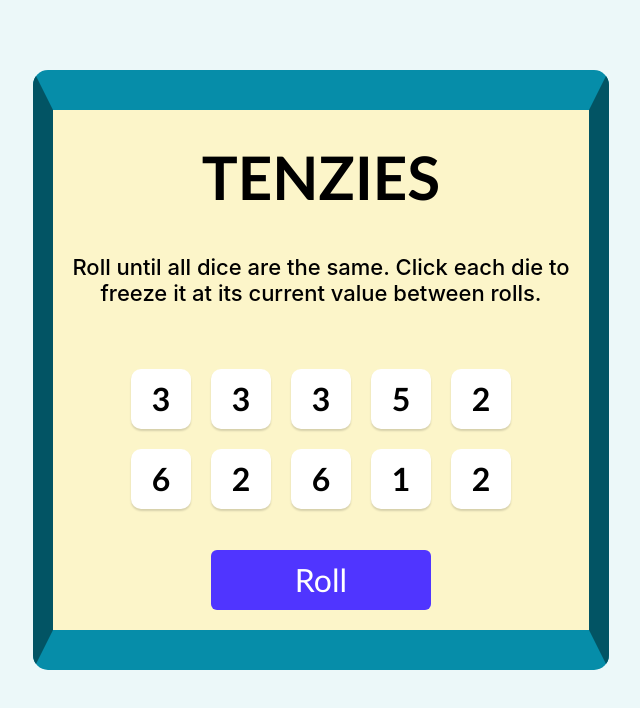
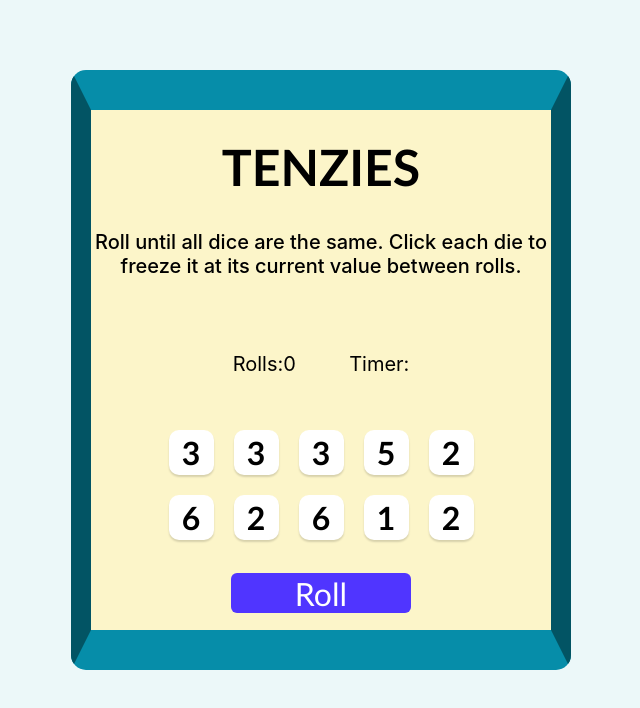
Before and after one commit to Klimcuks/Tenzi, a React (Create React App) app: page / in a window 1280 px wide. Shown: the top 708 px of the page, without its empty margins (319-959 px from the left). Built offline with nearby package versions, Linux system fonts and the light colour scheme.

Commit message:
added func to count num of rolls

```diff
--- a/src/App.js
+++ b/src/App.js
@@ -8,6 +8,7 @@ function App() {
   const [dice, setDice] = useState(allDice());
   const [tenzies, setTenzies] = useState(false);
   const [isRolling, setIsRolling] = useState(true);
+  const [rollCount, setRollCount] = useState(0)
 
   useEffect(() => {
     const allHeldDice = dice.every((die) => die.isHeld);
@@ -65,10 +66,16 @@ function App() {
             };
         })
       );
+      increaseRollCount()
     } else {
       setTenzies(false);
       setDice(allDice());
+      setRollCount(0)
     }
+  }
+
+  function increaseRollCount(){
+    setRollCount((prevResult)=> prevResult +=1)
   }
 
   return (
@@ -80,9 +87,12 @@ function App() {
         Roll until all dice are the same. Click each die to freeze it at its
         current value between rolls.
       </p>
-
+      <div className="stats">
+        <p>Rolls:{rollCount}</p>
+        <p>Timer:</p>
+      </div>
       {!isRolling ? (
-        <h1 style={{fontSize: 70}}>Rolling...</h1>
+        <h1 style={{fontSize: 50}}>Rolling...</h1>
       ) : (
         <div className="dice-container"> {diceEl}</div>
       )}
--- a/src/style.css
+++ b/src/style.css
@@ -16,13 +16,23 @@ main {
   border-right: 20px solid #025464;
   border-radius: 15px;
 
-  width: 45%;
+  width: min(80vw, 500px);
+  min-height: 60vh;
   height: 600px;
   margin: 70px auto;
   display: flex;
   flex-direction: column;
   justify-content: space-around;
   align-items: center;
+}
+
+.stats {
+  display: flex;
+  width: 50%;
+  justify-content: space-around;
+  font-family: 'Inter', sans-serif;
+  font-size: 20px;
+
 }
 .dice-container {
   display: grid;
@@ -31,20 +41,20 @@ main {
     border-radius: 15px;
 }
 .title {
-  font-size: 60px;
+  font-size: 50px;
   margin: 0;
   padding-top: 10px
 }
 .instructions {
   font-family: 'Inter', sans-serif;
   font-weight: 500;
-  font-size: 22px;
+  font-size: 20px;
   margin-top: 0;
   text-align: center;
 }
 .die-face {
-  height: 60px;
-  width: 60px;
+  height: 45px;
+  width: 45px;
   box-shadow: 0px 2px 2px rgba(0, 0, 0, 0.15);
   border-radius: 10px;
   display: flex;
@@ -57,8 +67,8 @@ main {
   font-size: 2rem;
 }
 .roll-btn {
-    height: 60px;
-    width: 220px;
+    height: 40px;
+    width: 180px;
     border: none;
     border-radius: 6px;
     background-color: #5035FF;
@@ -73,3 +83,10 @@ main {
 .roll-btn:active {
   box-shadow: inset 5px 5px 8px 1px rgba(0, 0, 0, 0.8);
 }
+
+@media screen and (max-width:640px) {
+  .dice-container {
+    display: grid;
+      grid-template: repeat(5, 1fr)/ auto auto
+  }
+}
```
